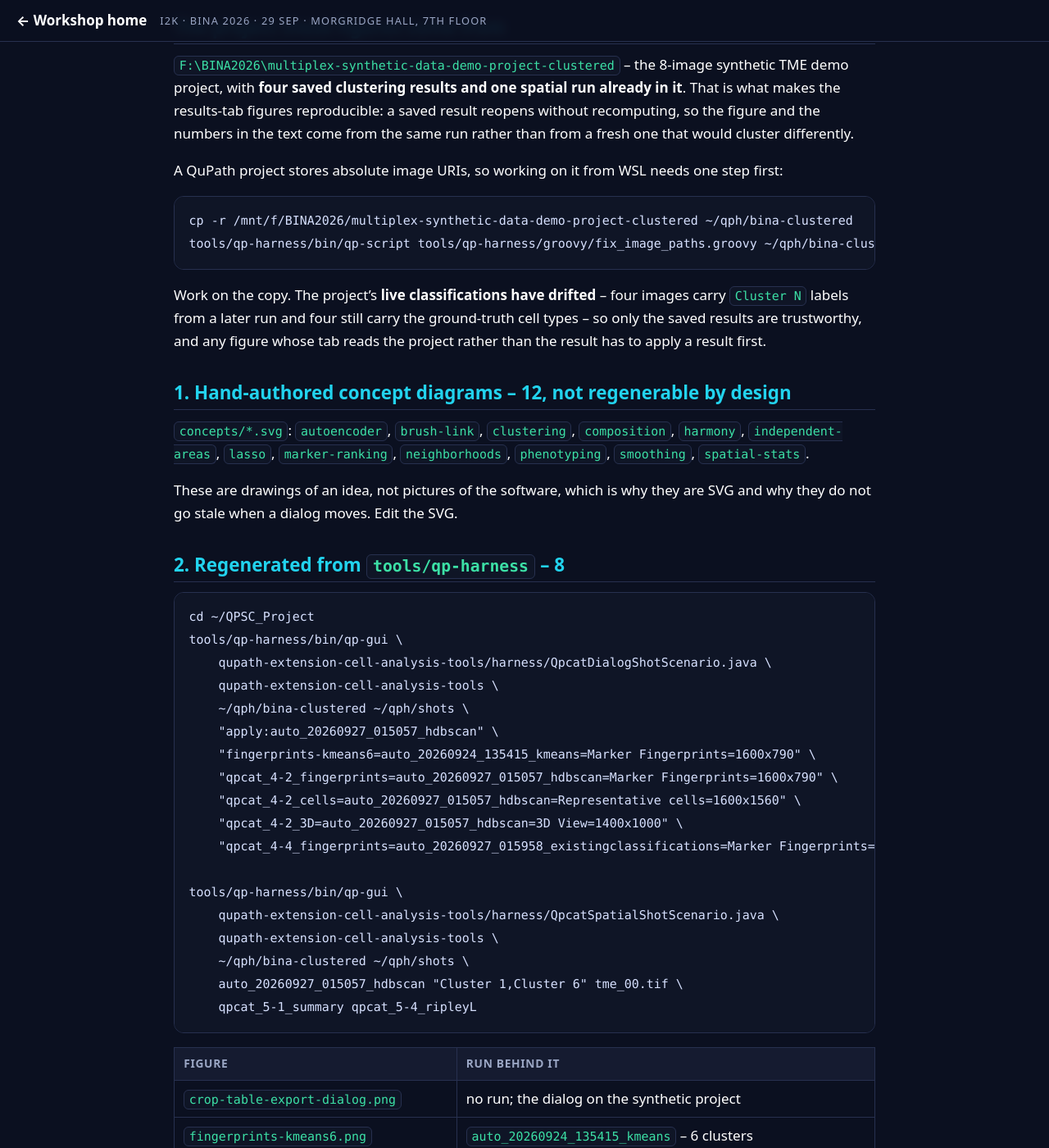
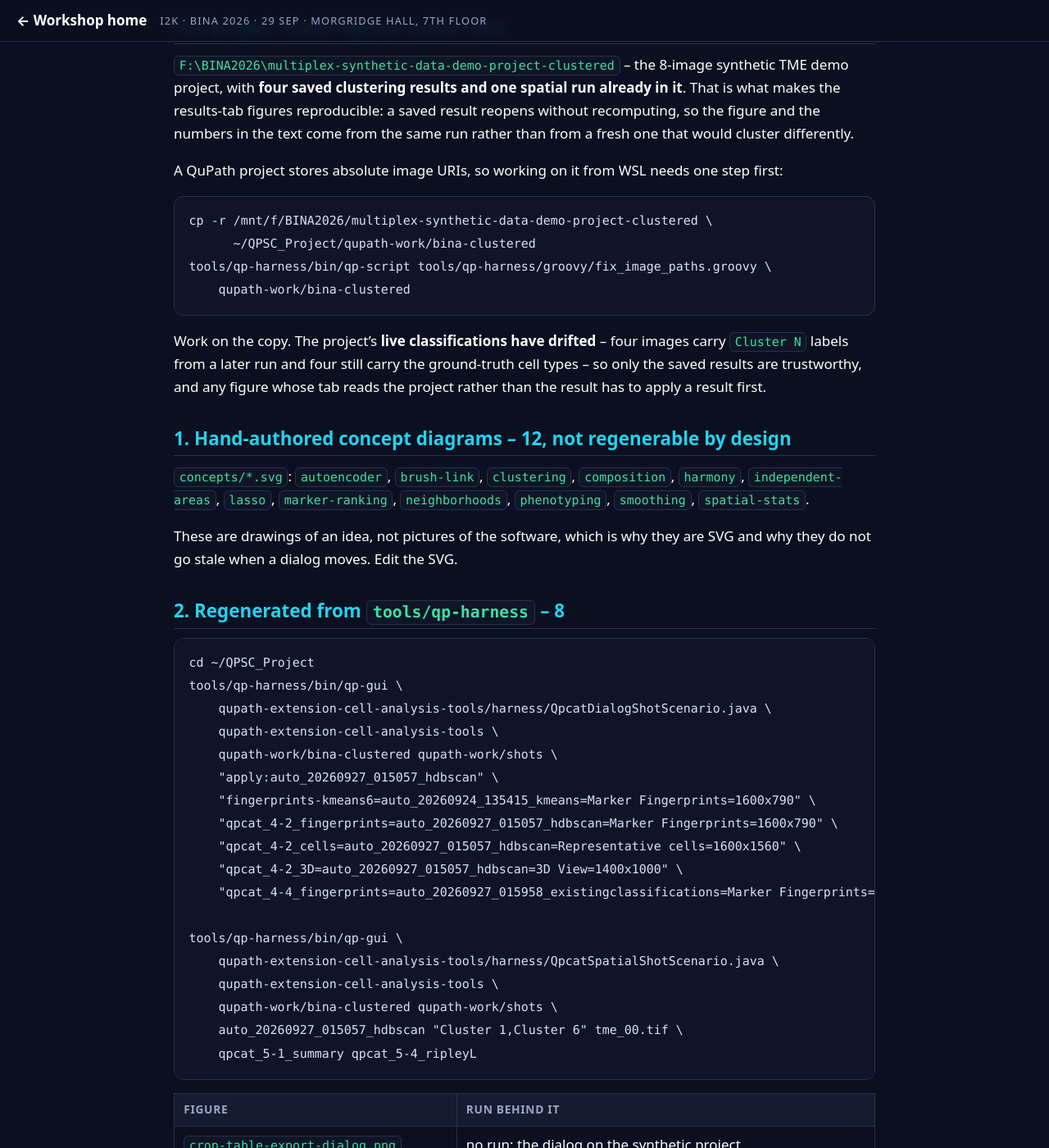
Before and after one commit to MichaelSNelson/BINA-I2K-2026-QuPath-Extensions, a Jekyll site: the page built from images/qp-cat/FIGURE_SOURCES.md, in a window 1280 px wide and 1400 px high, scrolled down 493 px. Shown: the whole window at 82% size. Built offline with Jekyll 4.4.1, drawn with Linux system fonts in a browser that asks for light colours; our own code applies the rules of GitHub Pages for plain Markdown files.

Commit message:
Point the figure recipe at qupath-work/, not a home directory
The QuPath projects these figures come from were sitting loose in the home
directory. They now live in ~/QPSC_Project/qupath-work/, beside the code
they serve: the monorepo root is not a git repository, so nothing there
can be committed, which is the same reason tools/ and claude-reports/ sit
where they do.

Claude-Session: https://claude.ai/code/session_01TZFXuLKiz1DgbomrTgfDTw

````diff
--- a/images/qp-cat/FIGURE_SOURCES.md
+++ b/images/qp-cat/FIGURE_SOURCES.md
@@ -23,8 +23,10 @@ A QuPath project stores absolute image URIs, so working on it from WSL needs one
 step first:
 
 ```bash
-cp -r /mnt/f/BINA2026/multiplex-synthetic-data-demo-project-clustered ~/qph/bina-clustered
-tools/qp-harness/bin/qp-script tools/qp-harness/groovy/fix_image_paths.groovy ~/qph/bina-clustered
+cp -r /mnt/f/BINA2026/multiplex-synthetic-data-demo-project-clustered \
+      ~/QPSC_Project/qupath-work/bina-clustered
+tools/qp-harness/bin/qp-script tools/qp-harness/groovy/fix_image_paths.groovy \
+    qupath-work/bina-clustered
 ```
 
 Work on the copy. The project's **live classifications have drifted** -- four
@@ -49,7 +51,7 @@ cd ~/QPSC_Project
 tools/qp-harness/bin/qp-gui \
     qupath-extension-cell-analysis-tools/harness/QpcatDialogShotScenario.java \
     qupath-extension-cell-analysis-tools \
-    ~/qph/bina-clustered ~/qph/shots \
+    qupath-work/bina-clustered qupath-work/shots \
     "apply:auto_20260927_015057_hdbscan" \
     "fingerprints-kmeans6=auto_20260924_135415_kmeans=Marker Fingerprints=1600x790" \
     "qpcat_4-2_fingerprints=auto_20260927_015057_hdbscan=Marker Fingerprints=1600x790" \
@@ -60,7 +62,7 @@ tools/qp-harness/bin/qp-gui \
 tools/qp-harness/bin/qp-gui \
     qupath-extension-cell-analysis-tools/harness/QpcatSpatialShotScenario.java \
     qupath-extension-cell-analysis-tools \
-    ~/qph/bina-clustered ~/qph/shots \
+    qupath-work/bina-clustered qupath-work/shots \
     auto_20260927_015057_hdbscan "Cluster 1,Cluster 6" tme_00.tif \
     qpcat_5-1_summary qpcat_5-4_ripleyL
 ```
````
